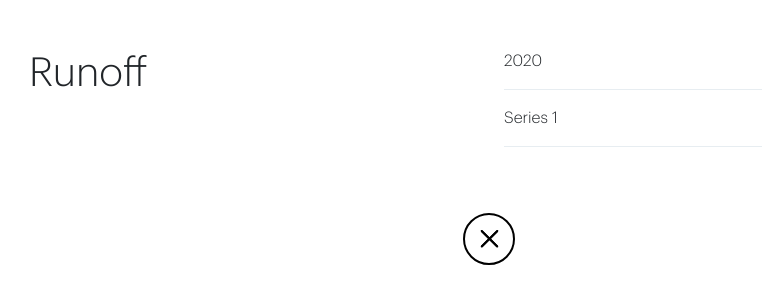
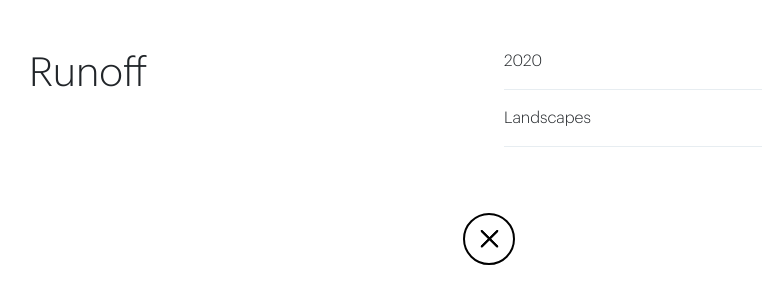
Before and after one commit to oliviachang29/jenny, a Jekyll site: the page built from _projects/runoff.md, in a window 1280 px wide. Shown: the part 591-891 px from the top of the page, without its empty margins (151-913 px from the left). Built offline with Jekyll 4.4.1, drawn with Linux system fonts in a browser that asks for light colours.

Commit message:
Update from Forestry.io Jenny Shi updated _projects/runoff.md

```diff
--- a/_projects/runoff.md
+++ b/_projects/runoff.md
@@ -1,6 +1,6 @@
 ---
 categories:
-- series 1
+- landscapes
 primary_image: "/uploads/tumoralgaepainitng.jpg"
 other_images:
 - "/uploads/tumorsideview tumor.jpg"
```
